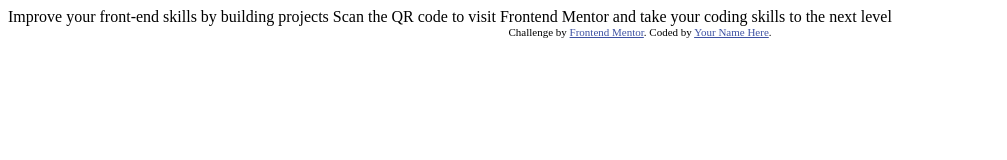
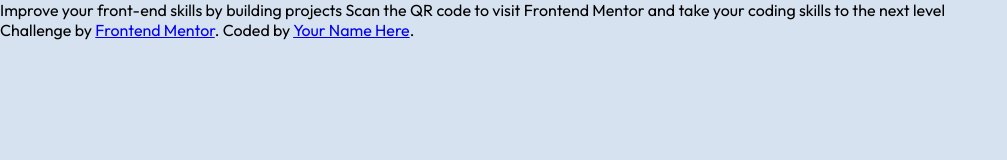
Before and after one commit to pkasprzak9/qr-code-component, a plain HTML site: page index.html in a window 1280 px wide. Shown: the whole page, without its empty margins (0-1007 px from the left). Drawn offline with Linux system fonts and the light colour scheme.

Commit message:
chore: Add initial HTML structure and CSS styles for QR code component

```diff
--- a/index.html
+++ b/index.html
@@ -2,27 +2,21 @@
 <html lang="en">
 <head>
   <meta charset="UTF-8">
-  <meta name="viewport" content="width=device-width, initial-scale=1.0"> <!-- displays site properly based on user's device -->
-
+  <meta name="viewport" content="width=device-width, initial-scale=1.0">
   <link rel="icon" type="image/png" sizes="32x32" href="./images/favicon-32x32.png">
-
+  <link rel="stylesheet" href="style.css">
   <title>Frontend Mentor | QR code component</title>
-
-  <!-- Feel free to remove these styles or customise in your own stylesheet 👍 -->
-  <style>
-    .attribution { font-size: 11px; text-align: center; }
-    .attribution a { color: hsl(228, 45%, 44%); }
-  </style>
 </head>
 <body>
-
-  Improve your front-end skills by building projects
-
-  Scan the QR code to visit Frontend Mentor and take your coding skills to the next level
-
-  <div class="attribution">
+  <main>
+    <div id="card">
+      Improve your front-end skills by building projects
+      Scan the QR code to visit Frontend Mentor and take your coding skills to the next level
+    </div>
+  </main>
+  <footer class="attribution">
     Challenge by <a href="https://www.frontendmentor.io?ref=challenge" target="_blank">Frontend Mentor</a>.
     Coded by <a href="#">Your Name Here</a>.
-  </div>
+  </footer>
 </body>
 </html>
--- /dev/null
+++ b/style.css
@@ -0,0 +1,19 @@
+@import url('https://fonts.googleapis.com/css2?family=Outfit&display=swap');
+
+:root {
+  --white: hsl(0, 0%, 100%);
+  --light-gray: hsl(212, 45%, 89%);
+  --grayish-blue: hsl(220, 15%, 55%);
+  --dark-blue: hsl(218, 44%, 22%);
+  --normal-weight: 400;
+  --bold-weight: 700;
+  --paragraph-size: 15px;
+}
+
+html, body {
+  margin: 0;
+  padding: 0;
+  font-family: 'Outfit', sans-serif;
+  background-color: var(--light-gray);
+  height: 100%;
+}
```
